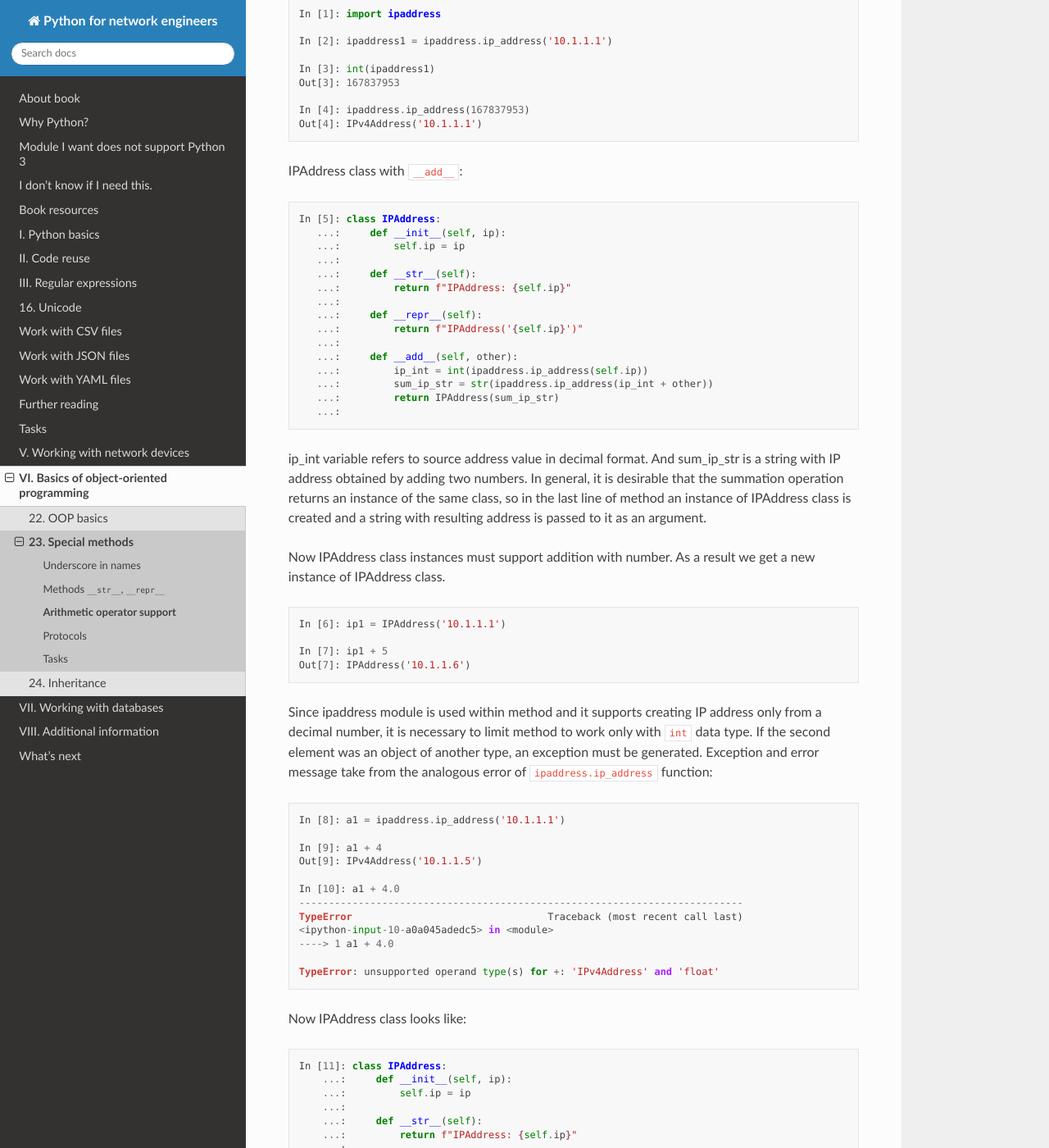
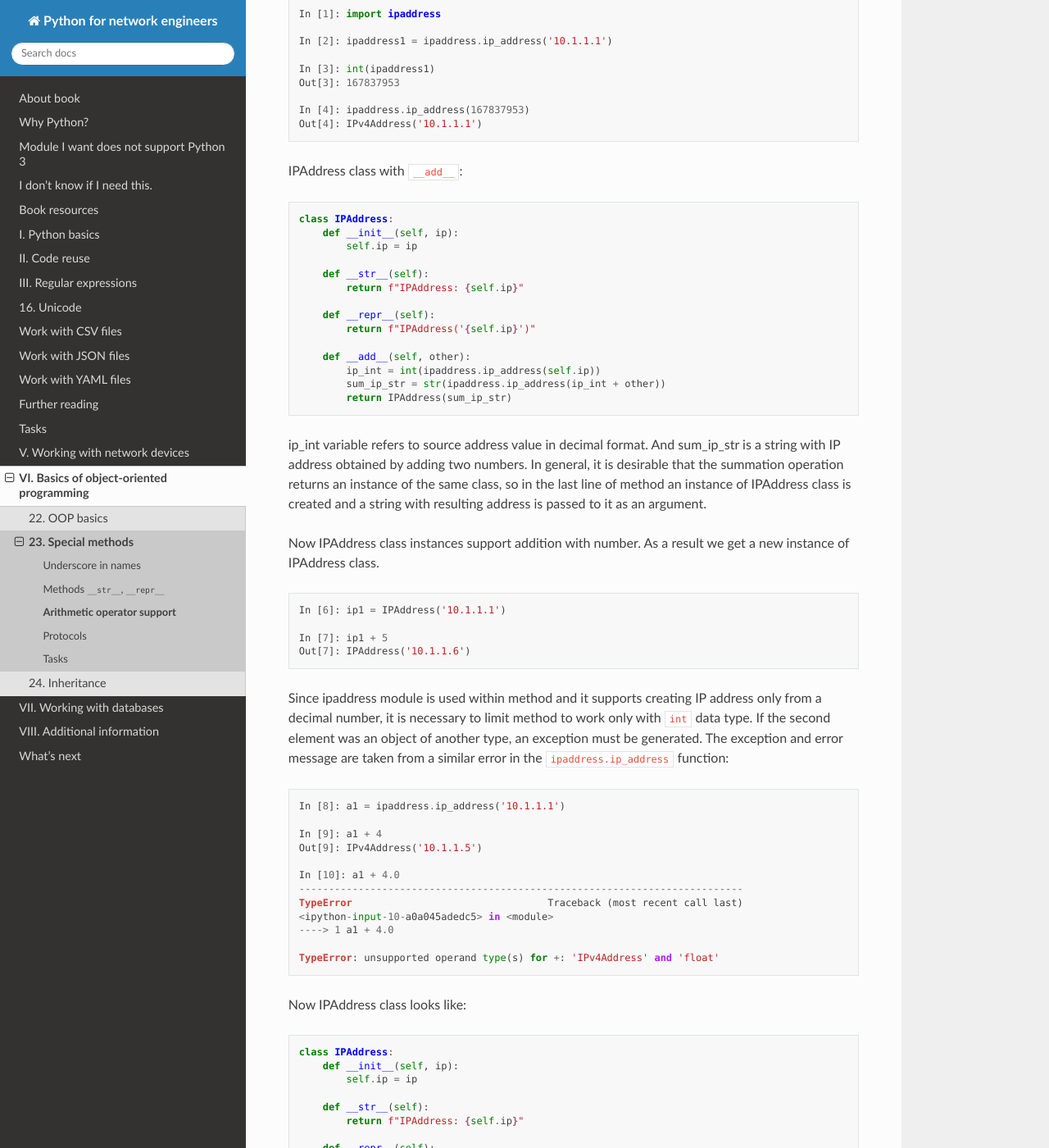
Before and after one commit to natenka/pyneng-book-en, a Sphinx documentation site: the page built from docs/source/book/23_oop_special_methods/add_method.rst, in a window 1280 px wide and 1400 px high, scrolled down 448 px. Shown: the whole window at 82% size. Built offline with Sphinx 7.4.7 and the Read the Docs theme 2.0.0, drawn with Linux system fonts in a browser that asks for light colours; pages that are not in the unit, such as notebooks, are missing from menus; some of the changed text lies outside the part shown.

Commit message:
chapter 23 update: small fixes

```diff
--- a/docs/source/book/23_oop_special_methods/add_method.rst
+++ b/docs/source/book/23_oop_special_methods/add_method.rst
@@ -28,21 +28,21 @@
 
 .. code:: python
 
-    In [5]: class IPAddress:
-       ...:     def __init__(self, ip):
-       ...:         self.ip = ip
-       ...:
-       ...:     def __str__(self):
-       ...:         return f"IPAddress: {self.ip}"
-       ...:
-       ...:     def __repr__(self):
-       ...:         return f"IPAddress('{self.ip}')"
-       ...:
-       ...:     def __add__(self, other):
-       ...:         ip_int = int(ipaddress.ip_address(self.ip))
-       ...:         sum_ip_str = str(ipaddress.ip_address(ip_int + other))
-       ...:         return IPAddress(sum_ip_str)
-       ...:
+    class IPAddress:
+        def __init__(self, ip):
+            self.ip = ip
+
+        def __str__(self):
+            return f"IPAddress: {self.ip}"
+
+        def __repr__(self):
+            return f"IPAddress('{self.ip}')"
+
+        def __add__(self, other):
+            ip_int = int(ipaddress.ip_address(self.ip))
+            sum_ip_str = str(ipaddress.ip_address(ip_int + other))
+            return IPAddress(sum_ip_str)
+
 
 ip_int variable refers to source address value in decimal format.
 And sum_ip_str is a string with IP address obtained by adding two numbers.
@@ -50,7 +50,7 @@
 of the same class, so in the last line of method an instance of IPAddress
 class is created and a string with resulting address is passed to it as an argument.
 
-Now IPAddress class instances must support addition with number. As a result
+Now IPAddress class instances support addition with number. As a result
 we get a new instance of IPAddress class.
 
 .. code:: python
@@ -63,8 +63,9 @@
 Since ipaddress module is used within method and it supports creating IP address
 only from a decimal number, it is necessary to limit method to work only with
 ``int`` data type. If the second element was an object of another type, an
-exception must be generated. Exception and error message take from the analogous
-error of ``ipaddress.ip_address`` function:
+exception must be generated.
+The exception and error message are taken from a similar error in
+the ``ipaddress.ip_address`` function:
 
 .. code:: python
 
@@ -85,25 +86,25 @@
 
 .. code:: python
 
-    In [11]: class IPAddress:
-        ...:     def __init__(self, ip):
-        ...:         self.ip = ip
-        ...:
-        ...:     def __str__(self):
-        ...:         return f"IPAddress: {self.ip}"
-        ...:
-        ...:     def __repr__(self):
-        ...:         return f"IPAddress('{self.ip}')"
-        ...:
-        ...:     def __add__(self, other):
-        ...:         if not isinstance(other, int):
-        ...:             raise TypeError(f"unsupported operand type(s) for +:"
-        ...:                             f" 'IPAddress' and '{type(other).__name__}'")
-        ...:
-        ...:         ip_int = int(ipaddress.ip_address(self.ip))
-        ...:         sum_ip_str = str(ipaddress.ip_address(ip_int + other))
-        ...:         return IPAddress(sum_ip_str)
-        ...:
+    class IPAddress:
+        def __init__(self, ip):
+            self.ip = ip
+
+        def __str__(self):
+            return f"IPAddress: {self.ip}"
+
+        def __repr__(self):
+            return f"IPAddress('{self.ip}')"
+
+        def __add__(self, other):
+            if not isinstance(other, int):
+                raise TypeError(f"unsupported operand type(s) for +:"
+                                f" 'IPAddress' and '{type(other).__name__}'")
+
+            ip_int = int(ipaddress.ip_address(self.ip))
+            sum_ip_str = str(ipaddress.ip_address(ip_int + other))
+            return IPAddress(sum_ip_str)
+
 
 If the second operand is not an instanse of ``int`` class, a TypeError
 exception is generated. In exception, information is displayed that summation
--- a/docs/source/book/23_oop_special_methods/sequence_protocol.rst
+++ b/docs/source/book/23_oop_special_methods/sequence_protocol.rst
@@ -110,8 +110,7 @@
     TypeError: list indices must be integers or slices, not str
 
 
-You will find implementation of remaining methods of sequence protocol
-in tasks to this section:
+Remaining methods of sequence protocol:
 
 * ``__contains__`` - this method is responsible for checking the presence
   of element in sequence ``'10.1.1.198' in net1``. If object does not define
```
Also changed, not shown: docs/source/book/23_oop_special_methods/context_manager.rst (+6 -2 lines), docs/source/book/23_oop_special_methods/iterable_iterator.rst (+31 -31 lines), docs/source/book/23_oop_special_methods/str_repr.rst (+21 -21 lines).
